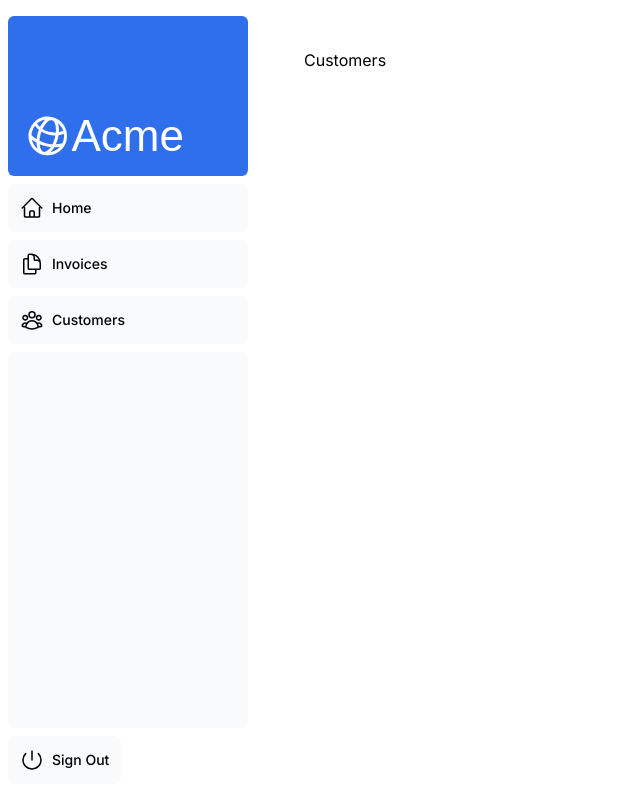
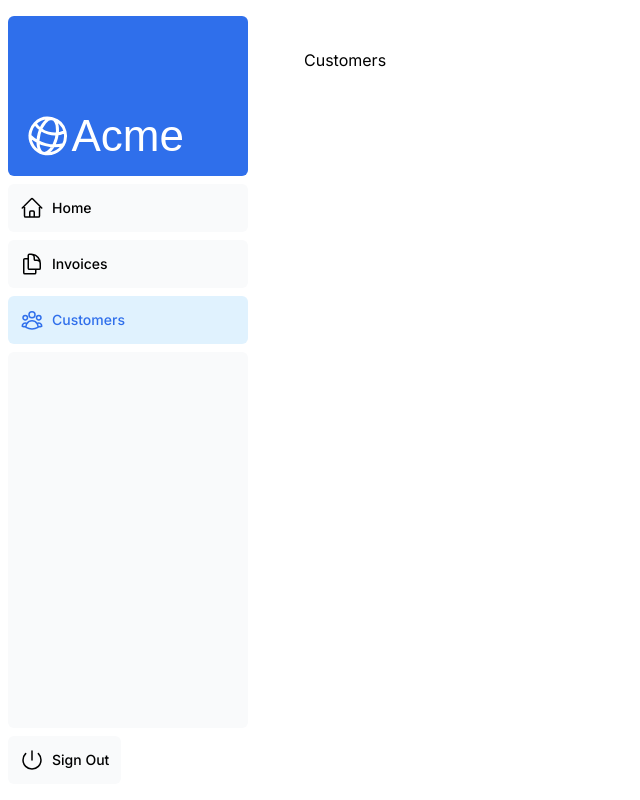
Before and after one commit to Pahomkch/nextjs14course, a Next.js app: page /dashboard/customers in a window 1280 px wide. Shown: the whole page, without its empty margins (0-640 px from the left). Built offline with nearby package versions, Linux system fonts and the light colour scheme; a web font is replaced by a local one.

Commit message:
chapter-5

```diff
--- a/app/dashboard/layout.tsx
+++ b/app/dashboard/layout.tsx
@@ -1,6 +1,6 @@
-import SideNav from '@/app/ui/dashboard/sidenav';
+import SideNav from "@/app/ui/dashboard/sidenav"
 
-export default function Layout({ children }: { children: React.ReactNode }) {
+export default function Layout({children}: {children: React.ReactNode}) {
   return (
     <div className="flex h-screen flex-col md:flex-row md:overflow-hidden">
       <div className="w-full flex-none md:w-64">
@@ -8,5 +8,5 @@
       </div>
       <div className="flex-grow p-6 md:overflow-y-auto md:p-12">{children}</div>
     </div>
-  );
+  )
 }
--- a/app/ui/dashboard/nav-links.tsx
+++ b/app/ui/dashboard/nav-links.tsx
@@ -1,37 +1,45 @@
-import {
-  UserGroupIcon,
-  HomeIcon,
-  DocumentDuplicateIcon,
-} from '@heroicons/react/24/outline';
+"use client"
+
+import {UserGroupIcon, HomeIcon, DocumentDuplicateIcon} from "@heroicons/react/24/outline"
+import Link from "next/link"
+import {usePathname} from "next/navigation"
+import clsx from "clsx"
 
 // Map of links to display in the side navigation.
 // Depending on the size of the application, this would be stored in a database.
 const links = [
-  { name: 'Home', href: '/dashboard', icon: HomeIcon },
+  {name: "Home", href: "/dashboard", icon: HomeIcon},
   {
-    name: 'Invoices',
-    href: '/dashboard/invoices',
+    name: "Invoices",
+    href: "/dashboard/invoices",
     icon: DocumentDuplicateIcon,
   },
-  { name: 'Customers', href: '/dashboard/customers', icon: UserGroupIcon },
-];
+  {name: "Customers", href: "/dashboard/customers", icon: UserGroupIcon},
+]
 
 export default function NavLinks() {
+  const pathname = usePathname()
+
   return (
     <>
       {links.map((link) => {
-        const LinkIcon = link.icon;
+        const LinkIcon = link.icon
         return (
-          <a
+          <Link
             key={link.name}
             href={link.href}
-            className="flex h-[48px] grow items-center justify-center gap-2 rounded-md bg-gray-50 p-3 text-sm font-medium hover:bg-sky-100 hover:text-blue-600 md:flex-none md:justify-start md:p-2 md:px-3"
+            className={clsx(
+              "flex h-[48px] grow items-center justify-center gap-2 rounded-md bg-gray-50 p-3 text-sm font-medium hover:bg-sky-100 hover:text-blue-600 md:flex-none md:justify-start md:p-2 md:px-3",
+              {
+                "bg-sky-100 text-blue-600": pathname === link.href,
+              })
+            }
           >
             <LinkIcon className="w-6" />
             <p className="hidden md:block">{link.name}</p>
-          </a>
-        );
+          </Link>
+        )
       })}
     </>
-  );
+  )
 }
```
